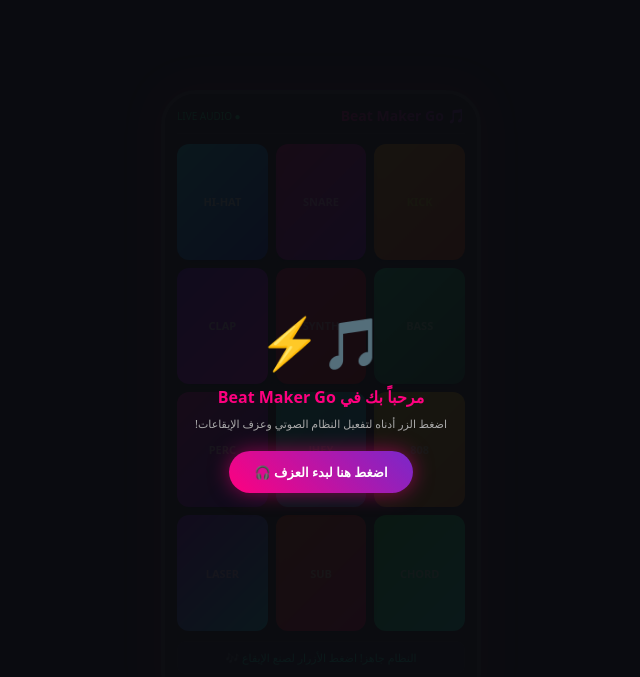
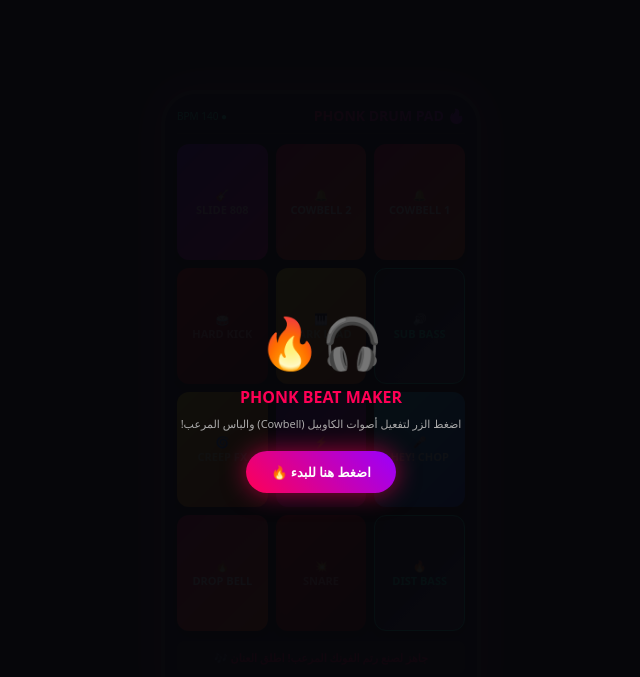
Before and after one commit to lutione929-web/goku-online, a website: page index.html in a window 1280 px wide. Shown: the whole page, without its empty margins (319-959 px from the left). Drawn offline with Linux system fonts and the light colour scheme.

Commit message:
Update index.html

```diff
--- a/index.html
+++ b/index.html
@@ -3,33 +3,33 @@
 <head>
   <meta charset="UTF-8">
   <meta name="viewport" content="width=device-width, initial-scale=1.0, maximum-scale=1.0, user-scalable=no">
-  <title>Epic Phone OS - Beat Maker Go Edition</title>
+  <title>Epic Phone OS - Phonk Beat Maker</title>
   <style>
     * { margin: 0; padding: 0; box-sizing: border-box; font-family: system-ui, sans-serif; user-select: none; }
     body { background: #05050a; color: #fff; display: flex; justify-content: center; align-items: center; min-height: 100vh; overflow: hidden; }
 
     .phone-body {
       width: 320px; height: 620px; background: #111; border-radius: 35px; border: 4px solid #333;
-      box-shadow: 0 0 35px rgba(255, 0, 150, 0.3); position: relative; display: flex; flex-direction: column; overflow: hidden;
+      box-shadow: 0 0 35px rgba(255, 0, 85, 0.4); position: relative; display: flex; flex-direction: column; overflow: hidden;
     }
 
     .phone-screen {
-      flex: 1; background: #0b0c10;
+      flex: 1; background: #07070b;
       position: relative; overflow: hidden; display: flex; flex-direction: column;
     }
 
     .app-window {
       position: absolute; top: 0; left: 0; width: 100%; height: 100%;
-      background: #0f1016; display: flex; flex-direction: column; z-index: 50; color: #fff; padding: 12px;
+      background: #0b0c10; display: flex; flex-direction: column; z-index: 50; color: #fff; padding: 12px;
     }
 
     .app-header {
       display: flex; justify-content: space-between; align-items: center;
       margin-bottom: 10px; border-bottom: 1px solid #222; padding-bottom: 8px;
     }
-    .app-title { font-size: 14px; font-weight: bold; background: linear-gradient(45deg, #ff007f, #7928ca); -webkit-background-clip: text; -webkit-text-fill-color: transparent; }
+    .app-title { font-size: 14px; font-weight: bold; background: linear-gradient(45deg, #ff0055, #9900ff); -webkit-background-clip: text; -webkit-text-fill-color: transparent; }
 
-    /* شبكة أزرار الإيقاعات */
+    /* شبكة أزرار الفونك */
     .pad-grid {
       flex: 1; display: grid; grid-template-columns: repeat(3, 1fr); grid-template-rows: repeat(4, 1fr);
       gap: 8px; margin-bottom: 10px;
@@ -37,37 +37,31 @@
 
     .pad-btn {
       border-radius: 12px; border: none; cursor: pointer;
-      box-shadow: 0 4px 15px rgba(0,0,0,0.5); transition: transform 0.05s, filter 0.05s;
-      display: flex; align-items: center; justify-content: center; font-size: 11px; font-weight: bold; color: rgba(255,255,255,0.9);
+      box-shadow: 0 4px 15px rgba(0,0,0,0.6); transition: transform 0.05s, filter 0.05s;
+      display: flex; flex-direction: column; align-items: center; justify-content: center; font-size: 11px; font-weight: bold; color: rgba(255,255,255,0.95);
     }
     .pad-btn:active {
       transform: scale(0.9);
-      filter: brightness(1.5);
-      box-shadow: 0 0 20px currentColor;
+      filter: brightness(1.6);
+      box-shadow: 0 0 25px currentColor;
     }
 
-    /* ألوان الأزرار المتوهجة مطابقة لطلبك */
-    .p1 { background: linear-gradient(135deg, #ffaa00, #ff4400); color: #ffe600; }
-    .p2 { background: linear-gradient(135deg, #ff007f, #9900ff); color: #ff99ff; }
-    .p3 { background: linear-gradient(135deg, #00f0ff, #0044ff); color: #ccffff; }
-    .p4 { background: linear-gradient(135deg, #00ff88, #008844); color: #99ffbb; }
-    .p5 { background: linear-gradient(135deg, #ff0055, #ff0000); color: #ff99bb; }
-    .p6 { background: linear-gradient(135deg, #7700ff, #ff00ff); color: #eeccff; }
-    .p7 { background: linear-gradient(135deg, #ffea00, #ff8800); color: #ffff99; }
-    .p8 { background: linear-gradient(135deg, #00ffcc, #00aaff); color: #ccffff; }
-    .p9 { background: linear-gradient(135deg, #ff00aa, #5500ff); color: #ffccff; }
-    .p10 { background: linear-gradient(135deg, #00ff44, #00ffcc); color: #99ffcc; }
-    .p11 { background: linear-gradient(135deg, #ff4400, #ff0055); color: #ffcc99; }
-    .p12 { background: linear-gradient(135deg, #9900ff, #00f0ff); color: #e6ccff; }
+    /* ألوان وتصاميم أزرار الفونك المشتعلة */
+    .p-cowbell { background: linear-gradient(135deg, #ff0055, #ff5500); color: #fff; }
+    .p-808     { background: linear-gradient(135deg, #7700ff, #ff00aa); color: #ffccff; }
+    .p-bass    { background: linear-gradient(135deg, #111122, #333355); color: #00ffcc; border: 1px solid #00ffcc; }
+    .p-vocal   { background: linear-gradient(135deg, #00f0ff, #0044ff); color: #ccffff; }
+    .p-synth   { background: linear-gradient(135deg, #ffea00, #ff5500); color: #ffff99; }
+    .p-kick    { background: linear-gradient(135deg, #ff0000, #880000); color: #ff9999; }
 
     .status-bar-dj {
-      background: #161821; padding: 8px; border-radius: 8px; text-align: center; font-size: 11px; color: #00ffcc; border: 1px solid #222;
+      background: #141620; padding: 8px; border-radius: 8px; text-align: center; font-size: 11px; color: #ff0055; border: 1px solid #222; font-weight: bold;
     }
 
-    /* زر تفعيل الصوت الأول */
+    /* شاشة تفعيل الصوت الأول */
     #soundGate {
       position: absolute; top: 0; left: 0; width: 100%; height: 100%;
-      background: rgba(11, 12, 16, 0.95); z-index: 100; display: flex; flex-direction: column;
+      background: rgba(7, 7, 11, 0.96); z-index: 100; display: flex; flex-direction: column;
       align-items: center; justify-content: center; text-align: center; padding: 20px;
     }
 
@@ -77,12 +71,12 @@
 </head>
 <body>
 
-  <!-- شاشة تفعيل الصوت الإجبارية لفتح الحظر عن المتصفح -->
+  <!-- شاشة تفعيل الصوت الإجبارية -->
   <div id="soundGate">
-    <div style="font-size: 50px; margin-bottom: 10px;">🎵⚡</div>
-    <h3 style="color: #ff007f; font-size: 16px; margin-bottom: 8px;">مرحباً بك في Beat Maker Go</h3>
-    <p style="color: #aaa; font-size: 11px; margin-bottom: 20px;">اضغط الزر أدناه لتفعيل النظام الصوتي وعزف الإيقاعات!</p>
-    <button onclick="unlockAudio()" style="background: linear-gradient(45deg, #ff007f, #7928ca); color: #fff; border: none; padding: 12px 25px; border-radius: 25px; font-weight: bold; font-size: 13px; cursor: pointer; box-shadow: 0 0 20px rgba(255,0,127,0.5);">اضغط هنا لبدء العزف 🎧</button>
+    <div style="font-size: 50px; margin-bottom: 10px;">🎧🔥</div>
+    <h3 style="color: #ff0055; font-size: 16px; margin-bottom: 8px;">PHONK BEAT MAKER</h3>
+    <p style="color: #aaa; font-size: 11px; margin-bottom: 20px;">اضغط الزر لتفعيل أصوات الكاوبيل (Cowbell) والباس المرعب!</p>
+    <button onclick="unlockAudio()" style="background: linear-gradient(45deg, #ff0055, #9900ff); color: #fff; border: none; padding: 12px 25px; border-radius: 25px; font-weight: bold; font-size: 13px; cursor: pointer; box-shadow: 0 0 25px rgba(255,0,85,0.6);">اضغط هنا للبدء 🔥</button>
   </div>
 
   <div class="phone-body">
@@ -90,30 +84,30 @@
 
       <div class="app-window">
         <div class="app-header">
-          <span class="app-title">🎵 Beat Maker Go</span>
-          <span style="font-size: 10px; color: #00ff88;">● LIVE AUDIO</span>
+          <span class="app-title">🔥 PHONK DRUM PAD</span>
+          <span style="font-size: 10px; color: #00ffcc;">● 140 BPM</span>
         </div>
 
-        <!-- لوحة الأزرار المضيئة -->
+        <!-- لوحة أزرار الفونك والكاوبيل -->
         <div class="pad-grid">
-          <button class="pad-btn p1" onclick="playBeat(1, 100, 'KICK')">KICK</button>
-          <button class="pad-btn p2" onclick="playBeat(2, 220, 'SNARE')">SNARE</button>
-          <button class="pad-btn p3" onclick="playBeat(3, 440, 'HI-HAT')">HI-HAT</button>
+          <button class="pad-btn p-cowbell" onclick="playPhonk('cowbell1', 600, 'COWBELL HIGH')">🔔 <span>COWBELL 1</span></button>
+          <button class="pad-btn p-cowbell" onclick="playPhonk('cowbell2', 450, 'COWBELL LOW')">🔔 <span>COWBELL 2</span></button>
+          <button class="pad-btn p-808"     onclick="playPhonk('phonk808', 120, 'PHONK 808')">🎸 <span>808 SLIDE</span></button>
 
-          <button class="pad-btn p4" onclick="playBeat(4, 150, 'BASS')">BASS</button>
-          <button class="pad-btn p5" onclick="playBeat(5, 520, 'SYNTH')">SYNTH</button>
-          <button class="pad-btn p6" onclick="playBeat(6, 330, 'CLAP')">CLAP</button>
+          <button class="pad-btn p-bass"    onclick="playPhonk('subbass', 60, 'SUB BASS')">🔊 <span>SUB BASS</span></button>
+          <button class="pad-btn p-synth"   onclick="playPhonk('darklead', 330, 'DARK LEAD')">🎹 <span>DARK LEAD</span></button>
+          <button class="pad-btn p-kick"    onclick="playPhonk('hardkick', 100, 'HARD KICK')">🥁 <span>HARD KICK</span></button>
 
-          <button class="pad-btn p7" onclick="playBeat(7, 80, '808 SUB')">808</button>
-          <button class="pad-btn p8" onclick="playBeat(8, 660, 'VOCAL HEY')">HEY!</button>
-          <button class="pad-btn p9" onclick="playBeat(9, 290, 'PERC')">PERC</button>
+          <button class="pad-btn p-vocal"   onclick="playPhonk('vocalchop', 500, 'VOCAL CHOP')">🎤 <span>HEY! CHOP</span></button>
+          <button class="pad-btn p-808"     onclick="playPhonk('cowbell_r', 750, 'COWBELL RUSH')">⚡ <span>BELL RUSH</span></button>
+          <button class="pad-btn p-synth"   onclick="playPhonk('phonkfx', 900, 'PHONK FX')">🌀 <span>CREEP FX</span></button>
 
-          <button class="pad-btn p10" onclick="playBeat(10, 390, 'CHORD')">CHORD</button>
-          <button class="pad-btn p11" onclick="playBeat(11, 110, 'DEEP BASS')">SUB</button>
-          <button class="pad-btn p12" onclick="playBeat(12, 880, 'LASER FX')">LASER</button>
+          <button class="pad-btn p-bass"    onclick="playPhonk('distbass', 80, 'DISTORTED BASS')">🔥 <span>DIST BASS</span></button>
+          <button class="pad-btn p-kick"    onclick="playPhonk('snare', 250, 'PHONK SNARE')">💥 <span>SNARE</span></button>
+          <button class="pad-btn p-cowbell" onclick="playPhonk('cowbell_drop', 300, 'COWBELL DROP')">🔥 <span>DROP BELL</span></button>
         </div>
 
-        <div class="status-bar-dj" id="djStatus">النظام جاهز! اضغط الأزرار لصنع الإيقاع 🎶</div>
+        <div class="status-bar-dj" id="djStatus">جاهز لصنع رتم الفونك المرعب! اطلق العنان 🎶</div>
       </div>
 
     </div>
@@ -128,10 +122,8 @@
 
     function unlockAudio() {
       audioCtx = new (window.AudioContext || window.webkitAudioContext)();
-      if(audioCtx.state === 'suspended') {
-        audioCtx.resume();
-      }
-      // تشغيل نقطة صوتية خفيفة لتأكيد التفعيل
+      if(audioCtx.state === 'suspended') audioCtx.resume();
+
       let osc = audioCtx.createOscillator();
       let gain = audioCtx.createGain();
       osc.frequency.setValueAtTime(440, audioCtx.currentTime);
@@ -140,50 +132,52 @@
       osc.connect(gain); gain.connect(audioCtx.destination);
       osc.start(); osc.stop(audioCtx.currentTime + 0.1);
 
-      // إخفاء شاشة القفل وبدء التطبيق
       document.getElementById('soundGate').style.display = 'none';
     }
 
-    function playBeat(padId, freq, name) {
-      if(!audioCtx) {
-        audioCtx = new (window.AudioContext || window.webkitAudioContext)();
-      }
-      if(audioCtx.state === 'suspended') {
-        audioCtx.resume();
-      }
+    function playPhonk(type, freq, name) {
+      if(!audioCtx) audioCtx = new (window.AudioContext || window.webkitAudioContext)();
+      if(audioCtx.state === 'suspended') audioCtx.resume();
 
       let now = audioCtx.currentTime;
       let osc = audioCtx.createOscillator();
       let gain = audioCtx.createGain();
 
-      if(padId === 1 || padId === 7 || padId === 11) {
-        // نغمات الباس العميقة (Kick & Sub)
+      if(type.includes('cowbell')) {
+        // صوت الكاوبيل (Cowbell) الأيقوني في الفونك
+        osc.type = 'square';
+        osc.frequency.setValueAtTime(freq, now);
+        osc.frequency.exponentialRampToValueAtTime(freq * 0.8, now + 0.15);
+        gain.gain.setValueAtTime(0.7, now);
+        gain.gain.exponentialRampToValueAtTime(0.01, now + 0.18);
+      } else if(type.includes('808') || type.includes('bass')) {
+        // باس فايبر مذهل (808 Phonk Slide)
+        osc.type = 'sawtooth';
+        osc.frequency.setValueAtTime(freq * 2, now);
+        osc.frequency.exponentialRampToValueAtTime(freq, now + 0.3);
+        gain.gain.setValueAtTime(0.9, now);
+        gain.gain.exponentialRampToValueAtTime(0.01, now + 0.35);
+      } else if(type === 'hardkick') {
+        // كيك قوي وثقيل
         osc.type = 'sine';
-        osc.frequency.setValueAtTime(freq * 1.5, now);
-        osc.frequency.exponentialRampToValueAtTime(40, now + 0.2);
-        gain.gain.setValueAtTime(0.9, now);
-        gain.gain.exponentialRampToValueAtTime(0.01, now + 0.25);
-      } else if(padId === 12) {
-        // الليزر الصوتي
+        osc.frequency.setValueAtTime(150, now);
+        osc.frequency.exponentialRampToValueAtTime(30, now + 0.15);
+        gain.gain.setValueAtTime(1.0, now);
+        gain.gain.exponentialRampToValueAtTime(0.01, now + 0.2);
+      } else {
+        // نغمات الليد المظلمة والمرعبة
         osc.type = 'sawtooth';
-        osc.frequency.setValueAtTime(900, now);
-        osc.frequency.exponentialRampToValueAtTime(100, now + 0.3);
-        gain.gain.setValueAtTime(0.4, now);
-        gain.gain.exponentialRampToValueAtTime(0.01, now + 0.3);
-      } else {
-        // نغمات الإيقاع والسينث
-        osc.type = padId % 2 === 0 ? 'square' : 'triangle';
         osc.frequency.setValueAtTime(freq, now);
         gain.gain.setValueAtTime(0.4, now);
-        gain.gain.exponentialRampToValueAtTime(0.01, now + 0.2);
+        gain.gain.exponentialRampToValueAtTime(0.01, now + 0.25);
       }
 
       osc.connect(gain);
       gain.connect(audioCtx.destination);
       osc.start(now);
-      osc.stop(now + 0.3);
+      osc.stop(now + 0.35);
 
-      document.getElementById('djStatus').innerText = `⚡ تم عزف: [ ${name} ] بنجاح!`;
+      document.getElementById('djStatus').innerText = `🔥 تم عزف الفونك: [ ${name} ]`;
     }
   </script>
 </body>
```
